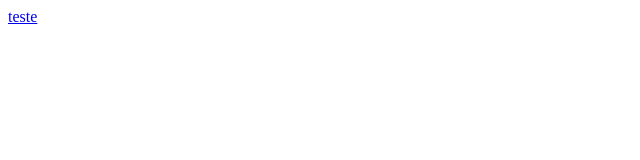
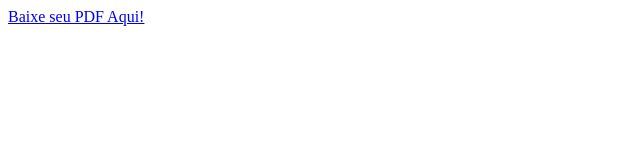
Before and after one commit to TREMBOLIZADOR/project, a plain HTML site: page index.html in a window 1280 px wide. Shown: the whole page, without its empty margins (0-640 px from the left). Drawn offline with Linux system fonts and the light colour scheme.

Commit message:
Update index.html

```diff
--- a/index.html
+++ b/index.html
@@ -6,7 +6,6 @@
     <title>teste</title>
 </head>
 <body>
-    <a href="pdf.pdf" target="_blank">teste</a>
-
+    <a href="pdf.pdf" target="_blank">Baixe seu PDF Aqui!</a>
 </body>
 </html>
```
